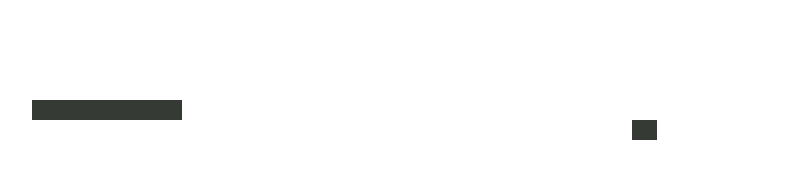
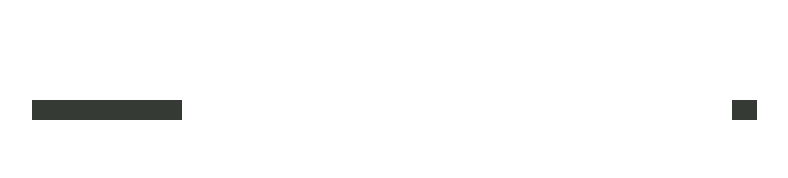
Before and after one commit to LombardoStanislao/html-css-12bool, a plain HTML site: page index.html in a window 1280 px wide. Shown: the whole page, without its empty margins (208-996 px from the left). Drawn offline with Linux system fonts and the light colour scheme.

Commit message:
post ticket

```diff
--- a/12bool.css
+++ b/12bool.css
@@ -13,6 +13,7 @@
 [class*="col-"] {
   float: left;
   height: 20px;
+  /* background-color: coral; */
 }
 
 .container::after {
--- a/index.html
+++ b/index.html
@@ -11,7 +11,7 @@
       <div class="col-3 col-offset-2 ">
         <div class="col-6 grey"></div>
       </div>
-      <div class="col-1 col-offset-8">
+      <div class="col-1 col-offset-4">
         <div class="col-3 grey"></div>
       </div>
     </div>
```
